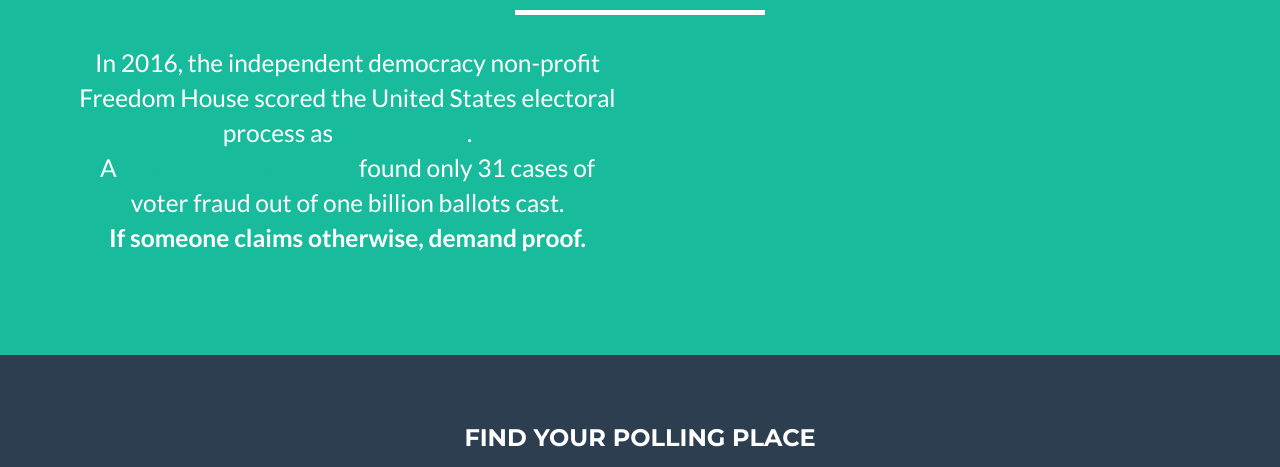
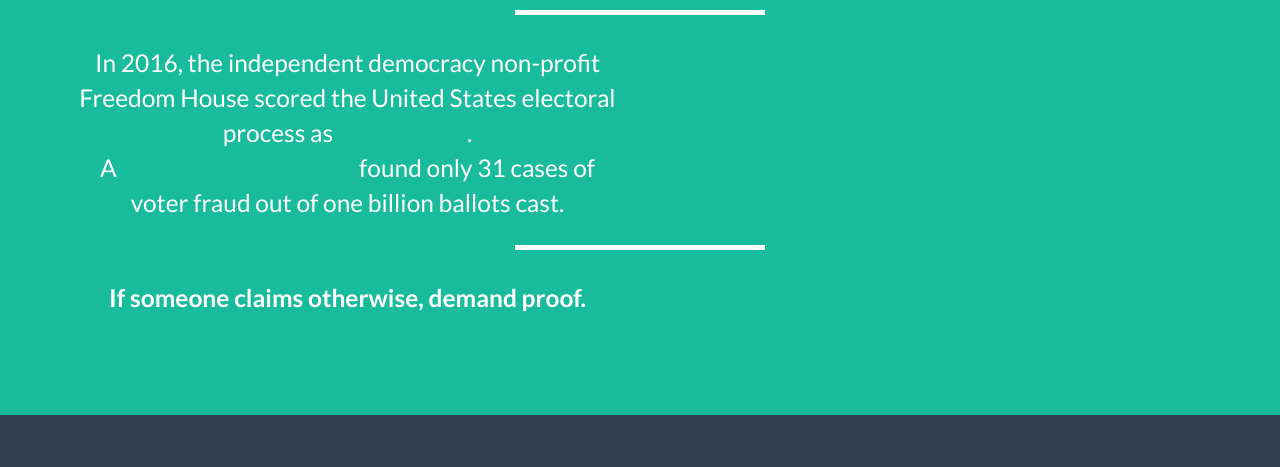
Before and after one commit to chrisalbon/istheelectionrigged.com, a website: page index.html in a window 1280 px wide. Shown: the part 630-1097 px from the top of the page. Drawn offline with nearby package versions, Linux system fonts and the light colour scheme; files that its build step writes are made by us from their sources.

Commit message:
added hr to break up elements

```diff
--- a/index.html
+++ b/index.html
@@ -64,6 +64,7 @@
                                 <span class="skills" styl>A <a href="https://www.washingtonpost.com/news/wonk/wp/2014/08/06/a-comprehensive-investigation-of-voter-impersonation-finds-31-credible-incidents-out-of-one-billion-ballots-cast/?tid=a_inl">2014 university study</a> found only 31 cases of voter fraud out of one billion ballots cast.</span>
                             </div>
                         </div>
+                        <hr class="star-light">
                         <div class="row evidence">
                             <div class="col-lg-6 col-centered">
                                 <span class="skills" style='font-weight:bold;'>If someone claims otherwise, demand proof.</span>
```
